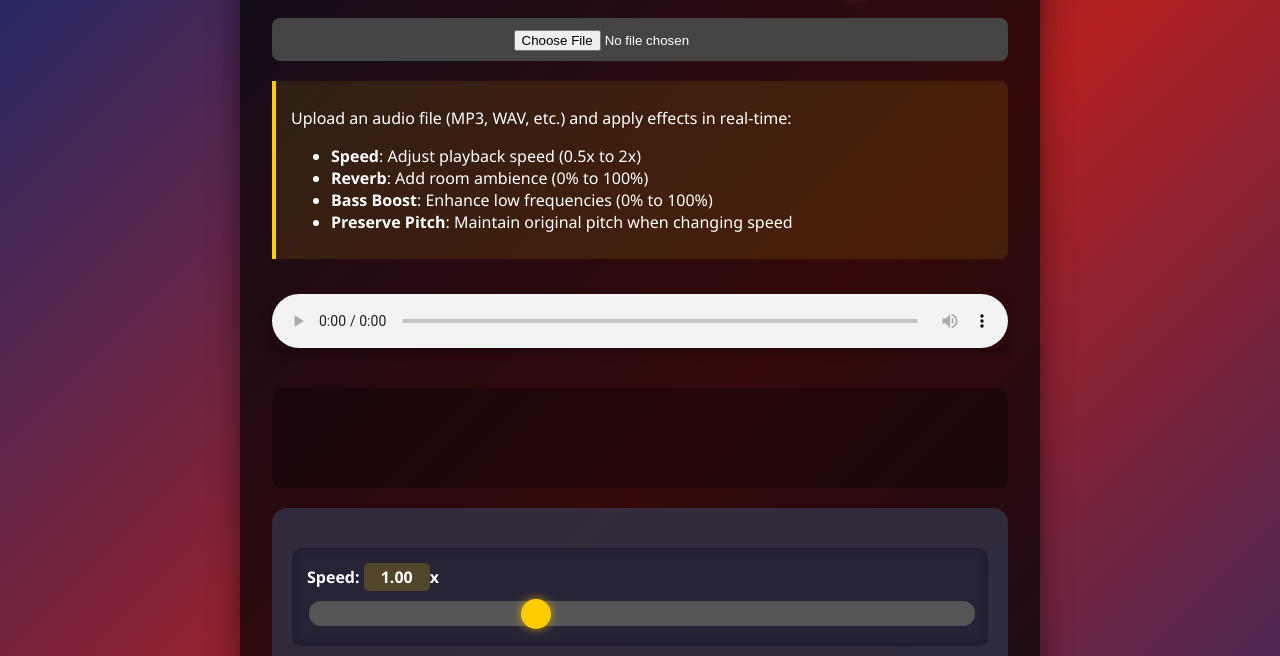
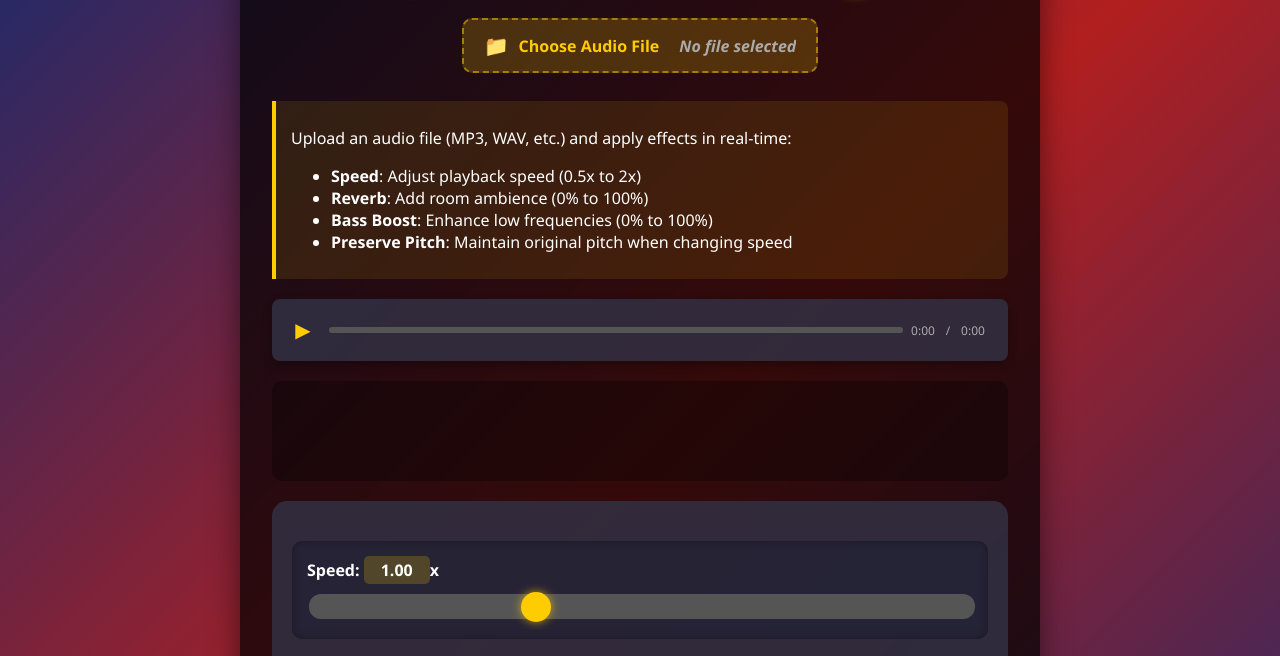
Before and after one commit to Kyle-Meyers/slow-reverb, a plain HTML site: page index.html in a window 1280 px wide. Shown: the part 110-766 px from the top of the page. Drawn offline with Linux system fonts and the light colour scheme.

Commit message:
Updated progress bar and file upload UI

```diff
--- a/index.html
+++ b/index.html
@@ -128,14 +128,141 @@
       width: 100%;
       height: 100%;
     }
+    .audio-player {
+      margin: 20px 0;
+      border-radius: 8px;
+      background: rgba(50, 50, 70, 0.8);
+      padding: 15px;
+      box-shadow: 0 4px 10px rgba(0,0,0,0.3);
+    }
+    .audio-controls {
+      display: flex;
+      align-items: center;
+      gap: 10px;
+    }
+    .control-btn {
+      background: transparent;
+      border: none;
+      color: #ffcc00;
+      font-size: 20px;
+      cursor: pointer;
+      width: 32px;
+      height: 32px;
+      display: flex;
+      align-items: center;
+      justify-content: center;
+      border-radius: 50%;
+      transition: all 0.2s;
+    }
+    .control-btn:hover {
+      background: rgba(255, 204, 0, 0.2);
+    }
+    .progress-container {
+      flex-grow: 1;
+      position: relative;
+      height: 30px;
+      display: flex;
+      align-items: center;
+    }
+    .progress-bar {
+      height: 6px;
+      background: #555;
+      border-radius: 3px;
+      flex-grow: 1;
+      position: relative;
+      cursor: pointer;
+    }
+    .progress-bar::before {
+      content: '';
+      position: absolute;
+      top: 0;
+      left: 0;
+      height: 100%;
+      width: var(--progress, 0%);
+      background: #ffcc00;
+      border-radius: 3px;
+    }
+    .progress-time {
+      font-size: 12px;
+      color: #aaa;
+      min-width: 40px;
+      text-align: center;
+    }
+    .progress-slash {
+      font-size: 12px;
+      color: #aaa;
+      min-width: 10px;
+      text-align: center;
+    }
+    .volume-slider {
+      width: 80px;
+      height: 6px;
+      background: #555;
+      border-radius: 3px;
+      -webkit-appearance: none;
+      appearance: none;
+    }
+    .volume-slider::-webkit-slider-thumb {
+      -webkit-appearance: none;
+      width: 15px;
+      height: 15px;
+      border-radius: 50%;
+      background: #ffcc00;
+      cursor: pointer;
+    }
+    .file-upload-container {
+      margin-bottom: 20px;
+      text-align: center;
+    }
+    .file-upload-label {
+      display: inline-flex;
+      align-items: center;
+      gap: 10px;
+      padding: 12px 20px;
+      background: rgba(255, 204, 0, 0.2);
+      border: 2px dashed rgba(255, 204, 0, 0.5);
+      border-radius: 10px;
+      color: #ffcc00;
+      cursor: pointer;
+      transition: all 0.3s ease;
+      min-width: 250px;
+      justify-content: center;
+    }
+    .file-upload-label:hover {
+      background: rgba(255, 204, 0, 0.3);
+      border-color: rgba(255, 204, 0, 0.8);
+    }
+    .file-upload-icon {
+      font-size: 20px;
+    }
+    .file-upload-text {
+      font-weight: bold;
+    }
+    .file-name {
+      margin-left: 10px;
+      font-style: italic;
+      color: #aaa;
+      overflow: hidden;
+      text-overflow: ellipsis;
+      white-space: nowrap;
+      max-width: 200px;
+    }
+    .file-upload-input {
+      display: none;
+    }
   </style>
 </head>
 <body>
   <div class="container">
     <h1>🎵 Real-Time Audio Effects 🎚️</h1>
 
-    <div class="file-input">
-      <input type="file" accept="audio/*" id="audioFile">
+    <div class="file-upload-container">
+      <label for="audioFile" class="file-upload-label">
+        <span class="file-upload-icon">📁</span>
+        <span class="file-upload-text">Choose Audio File</span>
+        <span id="fileName" class="file-name">No file selected</span>
+      </label>
+      <input type="file" accept="audio/*" id="audioFile" class="file-upload-input">
     </div>
 
     <div class="instructions">
@@ -148,7 +275,18 @@
       </ul>
     </div>
 
-    <audio id="audio" controls></audio>
+    <div class="audio-player">
+      <div class="audio-controls">
+        <button id="playPauseBtn" class="control-btn">▶</button>
+        <div class="progress-container">
+          <div class="progress-bar" id="progressBar"></div>
+          <div class="progress-time" id="currentTime">0:00</div>
+          <div class="progress-slash">/</div>
+          <div class="progress-time" id="duration">0:00</div>
+        </div>
+      </div>
+    </div>
+    <audio id="audio"></audio>
 
     <div class="visualizer">
       <canvas id="visualizer"></canvas>
@@ -200,6 +338,54 @@
     const bassVal = document.getElementById('bassVal');
     const statusEl = document.getElementById('status');
     const visualizerCanvas = document.getElementById('visualizer');
+    const playPauseBtn = document.getElementById('playPauseBtn');
+    const progressBar = document.getElementById('progressBar');
+    const currentTimeEl = document.getElementById('currentTime');
+    const durationEl = document.getElementById('duration');
+
+    // Update progress bar
+    function updateProgress() {
+      if (!audioElement.duration) return;
+      const progress = (audioElement.currentTime / audioElement.duration) * 100;
+      progressBar.style.setProperty('--progress', `${progress}%`);
+      currentTimeEl.textContent = formatTime(audioElement.currentTime);
+    }
+
+    // Format time (seconds to MM:SS)
+    function formatTime(seconds) {
+      const mins = Math.floor(seconds / 60);
+      const secs = Math.floor(seconds % 60);
+      return `${mins}:${secs < 10 ? '0' : ''}${secs}`;
+    }
+
+    // Update play/pause button
+    function updatePlayPauseIcon() {
+      playPauseBtn.textContent = audioElement.paused ? '▶' : '❚❚';
+    }
+
+    // Event listeners
+    playPauseBtn.addEventListener('click', () => {
+      if (audioElement.paused) {
+        audioElement.play();
+      } else {
+        audioElement.pause();
+      }
+      updatePlayPauseIcon();
+    });
+
+    progressBar.addEventListener('click', (e) => {
+      const rect = progressBar.getBoundingClientRect();
+      const pos = (e.clientX - rect.left) / rect.width;
+      audioElement.currentTime = pos * audioElement.duration;
+    });
+
+    // Audio element event listeners
+    audioElement.addEventListener('timeupdate', updateProgress);
+    audioElement.addEventListener('play', updatePlayPauseIcon);
+    audioElement.addEventListener('pause', updatePlayPauseIcon);
+    audioElement.addEventListener('durationchange', () => {
+      durationEl.textContent = formatTime(audioElement.duration);
+    });
 
     // Audio context and nodes
     let audioCtx, source, gainNode, convolver, bassEQ, dryGain, wetGain;
@@ -352,6 +538,8 @@
       const file = fileInput.files[0];
       if (!file) return;
 
+      // Handle file change
+      document.getElementById('fileName').textContent = file.name;
       const fileURL = URL.createObjectURL(file);
       audioElement.src = fileURL;
       statusEl.textContent = `Loaded: ${file.name}`;
```
